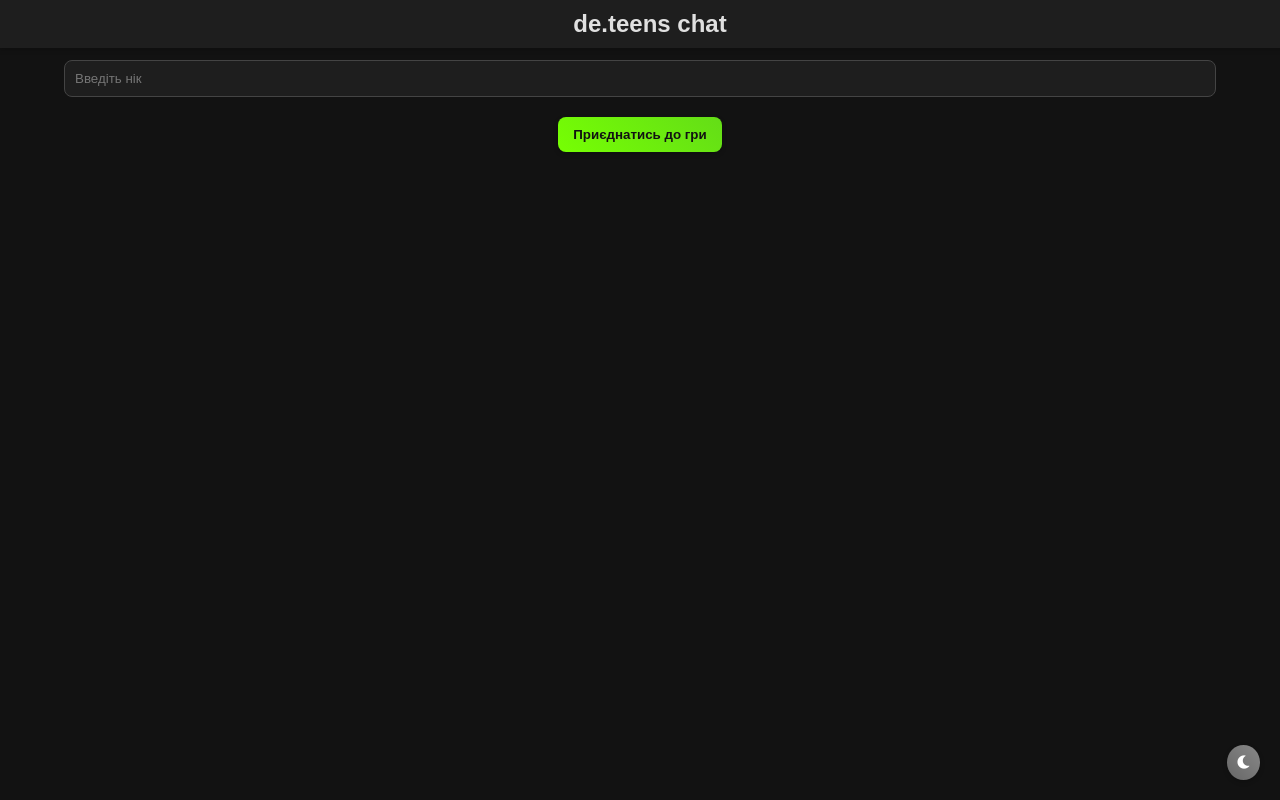
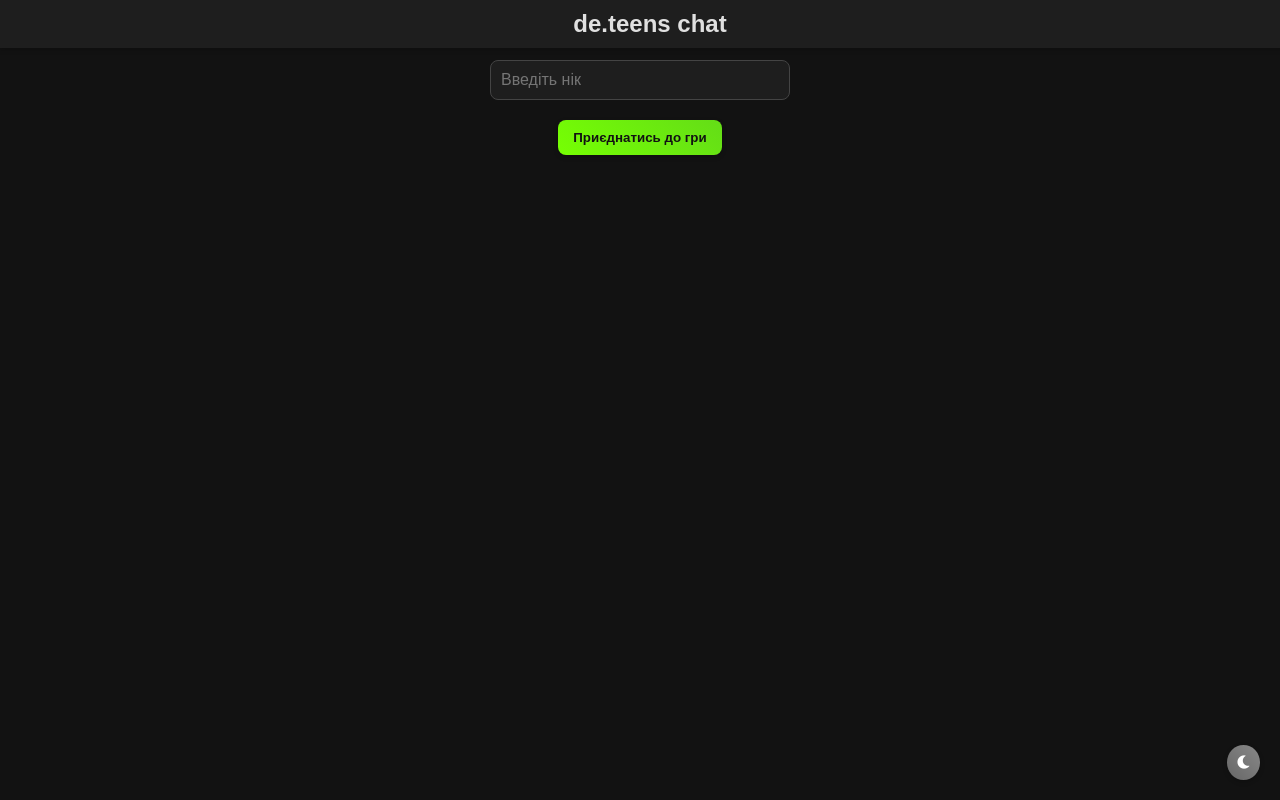
Before and after one commit to BaturaVetal/Game-chat, a website: page public/index.html in a window 1280 px wide. Drawn offline with nearby package versions, Linux system fonts and the light colour scheme; no server answers.

Commit message:
Update index.html
Phone scale V3

```diff
--- a/public/index.html
+++ b/public/index.html
@@ -31,8 +31,10 @@
                 margin: 0;
                 padding: 0;
                 min-height: 100dvh;
+                width: 100vw;
+                max-width: 100vw;
                 overflow-x: hidden;
-                overflow-y: auto;
+                overflow-y: hidden;
                 color: var(--text);
                 display: flex;
                 flex-direction: column;
@@ -117,6 +119,7 @@
 
             #nickname, #chatInput, #wordInput {
                 width: 100%;
+                max-width: 300px;
                 padding: 10px;
                 border-radius: 8px;
                 border: 1px solid #444;
@@ -125,6 +128,7 @@
                 margin-bottom: 10px;
                 box-sizing: border-box;
                 transition: border-color 0.3s ease;
+                font-size: 16px;
             }
 
             #nickname:focus, #chatInput:focus, #wordInput:focus {
@@ -256,7 +260,7 @@
                 display: none;
                 width: 100vw;
                 height: calc(100vh - 40px);
-                margin-top: 40px;
+                margin-top: 60px;
                 flex-direction: column;
                 align-items: center;
                 justify-content: space-between;
@@ -355,7 +359,14 @@
                 #sendBtn {
                     font-size: 16px;
                 }
+            }
 
+            html, body {
+                height: 100%;
+            }
+
+            #gameArea {
+                height: calc(100vh - 60px);
             }
         </style>
         <link rel="stylesheet" href="https://cdnjs.cloudflare.com/ajax/libs/font-awesome/5.15.4/css/all.min.css" integrity="sha512-1ycn6IcaQQ40/MKBW2W4Rhis/DbILU74C1vSrLJxCq57o941Ym01SwNsOMqvEBFlcgUa6xLiPY/NS5R+E6ztJQ==" crossorigin="anonymous" referrerpolicy="no-referrer" />
```
